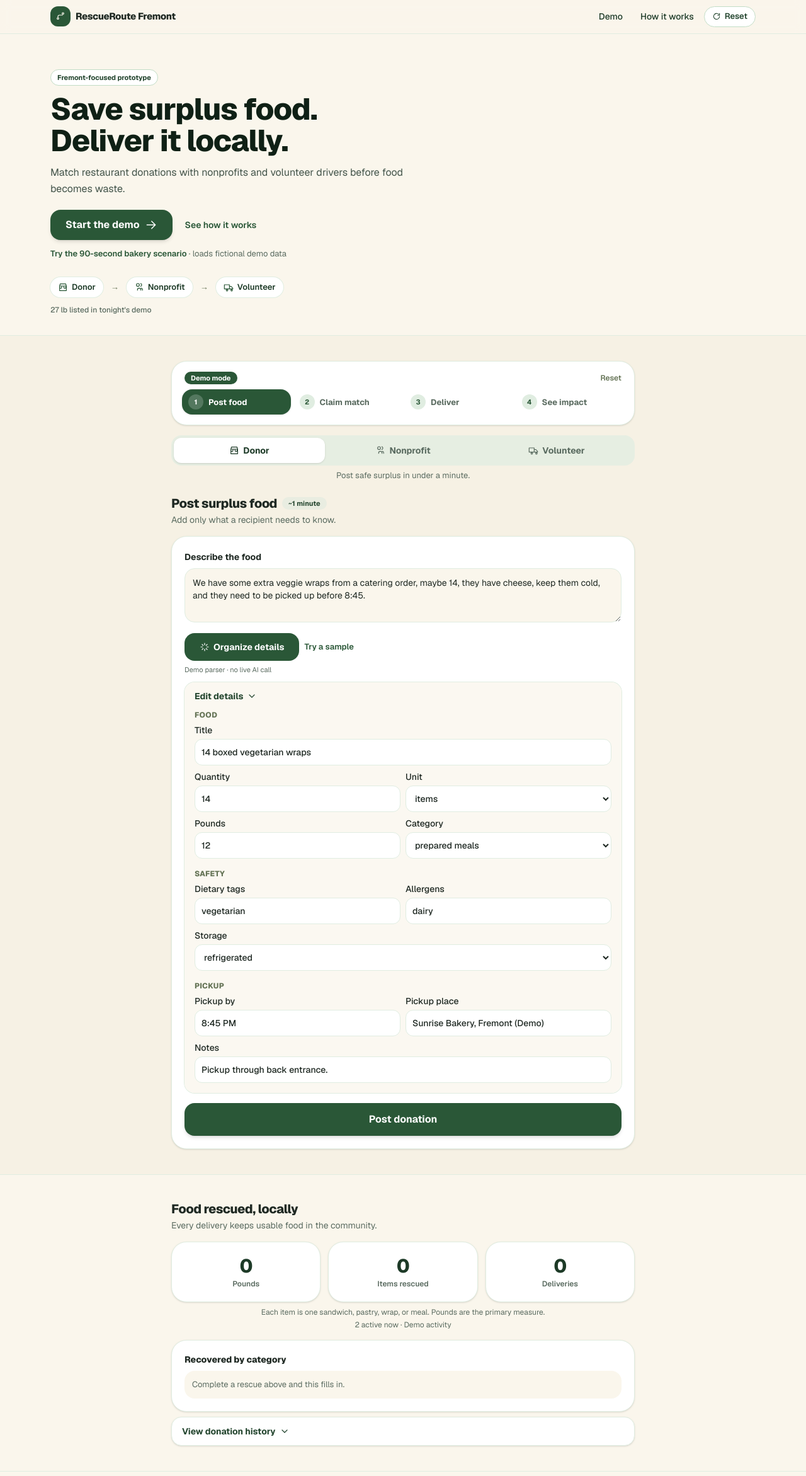
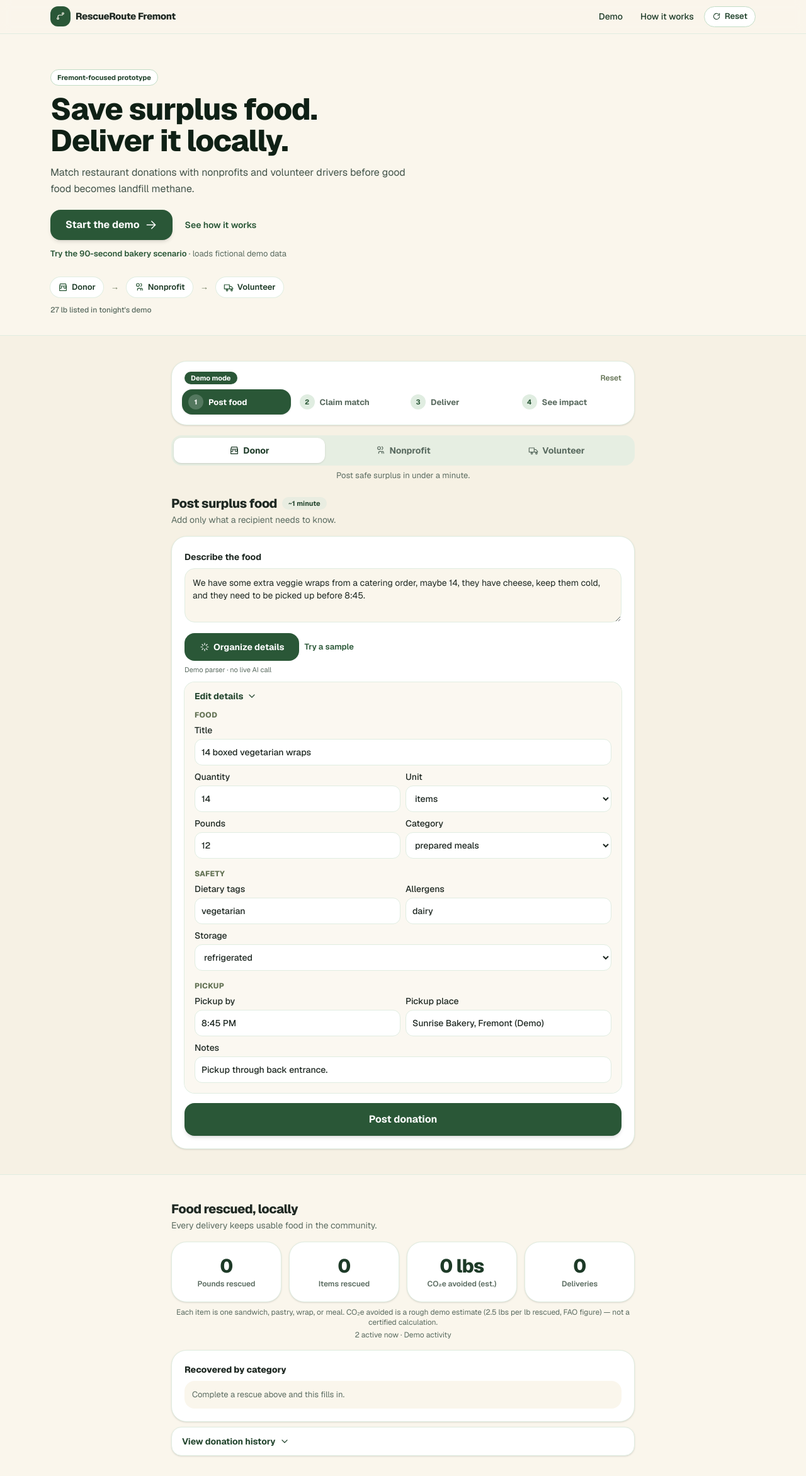
Before and after one commit to abhinav38970-arch/RescueRoute, a Next.js app: page / in a window 1280 px wide. Shown: the top 2343 px of the page at 63% size. Built offline with nearby package versions, Linux system fonts and the light colour scheme.

Commit message:
Add CO2e impact estimate and Earth Forward framing
- Impact dashboard now shows estimated CO2e avoided (2.5 lbs per lb rescued, FAO figure)
- Delivery confirmation shows per-rescue CO2e estimate
- Hero copy ties food waste to landfill methane for the Earth Forward theme

```diff
--- a/app/page.tsx
+++ b/app/page.tsx
@@ -189,12 +189,16 @@ export default function Home() {
 
   const impact = useMemo(() => {
     const delivered = donations.filter((d) => d.status === "Delivered");
+    const lbs = delivered.reduce((s, d) => s + d.pounds, 0);
     return {
-      lbs: delivered.reduce((s, d) => s + d.pounds, 0),
+      lbs,
       // Every sandwich, pastry, wrap, or meal counts as one item.
       items: delivered.reduce((s, d) => s + d.meals, 0),
       deliveries: delivered.length,
       active: donations.filter((d) => d.status !== "Delivered").length,
+      // Rough demo estimate of CO2e avoided: ~2.5 lbs per lb of food kept
+      // out of landfill (FAO food-wastage footprint figure). Not certified.
+      co2e: Math.round(lbs * 2.5 * 10) / 10,
     };
   }, [donations]);
 
@@ -396,7 +400,7 @@ export default function Home() {
               Save surplus food. Deliver it locally.
             </h1>
             <p className="mt-3 max-w-xl text-base leading-relaxed text-[#43544a]">
-              Match restaurant donations with nonprofits and volunteer drivers before food becomes waste.
+              Match restaurant donations with nonprofits and volunteer drivers before good food becomes landfill methane.
             </p>
             <div className="mt-5 flex flex-wrap items-center gap-x-5 gap-y-3">
               <button onClick={() => scrollTo("demo")} className="inline-flex items-center gap-2 rounded-2xl bg-forest-700 px-6 py-3 text-base font-bold text-white shadow-md transition hover:bg-forest-800">
@@ -789,6 +793,9 @@ export default function Home() {
                     <p className="mt-0.5 text-[13px] text-[#5a6b60]">
                       Delivered to {lastDelivered.claimedByOrgName?.replace(" (Demo)", "") ?? "recipient org"} · {lastDelivered.pounds} lbs · {lastDelivered.meals} {lastDelivered.unit} recorded
                     </p>
+                    <p className="mt-0.5 text-[13px] font-semibold text-forest-800">
+                      ≈{Math.round(lastDelivered.pounds * 2.5 * 10) / 10} lbs CO₂e kept out of the atmosphere (est.)
+                    </p>
                     <button onClick={() => scrollTo("impact")} className="mt-4 inline-flex w-full items-center justify-center gap-2 rounded-2xl bg-forest-700 px-4 py-3 text-sm font-bold text-white hover:bg-forest-800">
                       View impact <Icon d={P.arrow} className="h-4 w-4" />
                     </button>
@@ -926,10 +933,11 @@ export default function Home() {
           <div className="mx-auto max-w-3xl px-4 py-10">
             <h2 className="text-xl font-extrabold tracking-tight">Food rescued, locally</h2>
             <p className="mt-0.5 text-sm text-[#5a6b60]">Every delivery keeps usable food in the community.</p>
-            <div className="mt-4 grid grid-cols-3 gap-2 sm:gap-3">
+            <div className="mt-4 grid grid-cols-2 gap-2 sm:grid-cols-4 sm:gap-3">
               {[
-                { label: "Pounds", value: `${impact.lbs}` },
+                { label: "Pounds rescued", value: `${impact.lbs}` },
                 { label: "Items rescued", value: `${impact.items}` },
+                { label: "CO₂e avoided (est.)", value: `${impact.co2e} lbs`, hot: flash },
                 { label: "Deliveries", value: `${impact.deliveries}`, hot: flash },
               ].map((s) => (
                 <div key={s.label} className={`rounded-3xl border bg-white p-4 text-center shadow-sm transition sm:p-5 ${s.hot ? "animate-flash border-forest-500" : "border-forest-100"}`}>
@@ -938,7 +946,7 @@ export default function Home() {
                 </div>
               ))}
             </div>
-            <p className="mt-2 text-center text-xs text-[#5a6b60]">Each item is one sandwich, pastry, wrap, or meal. Pounds are the primary measure.</p>
+            <p className="mt-2 text-center text-xs text-[#5a6b60]">Each item is one sandwich, pastry, wrap, or meal. CO₂e avoided is a rough demo estimate (2.5 lbs per lb rescued, FAO figure) — not a certified calculation.</p>
             <p className="mt-1 text-center text-xs text-[#5a6b60]">{impact.active} active now · Demo activity</p>
 
             <div className="mt-4 rounded-3xl border border-forest-100 bg-white p-4 shadow-sm sm:p-5">
```
